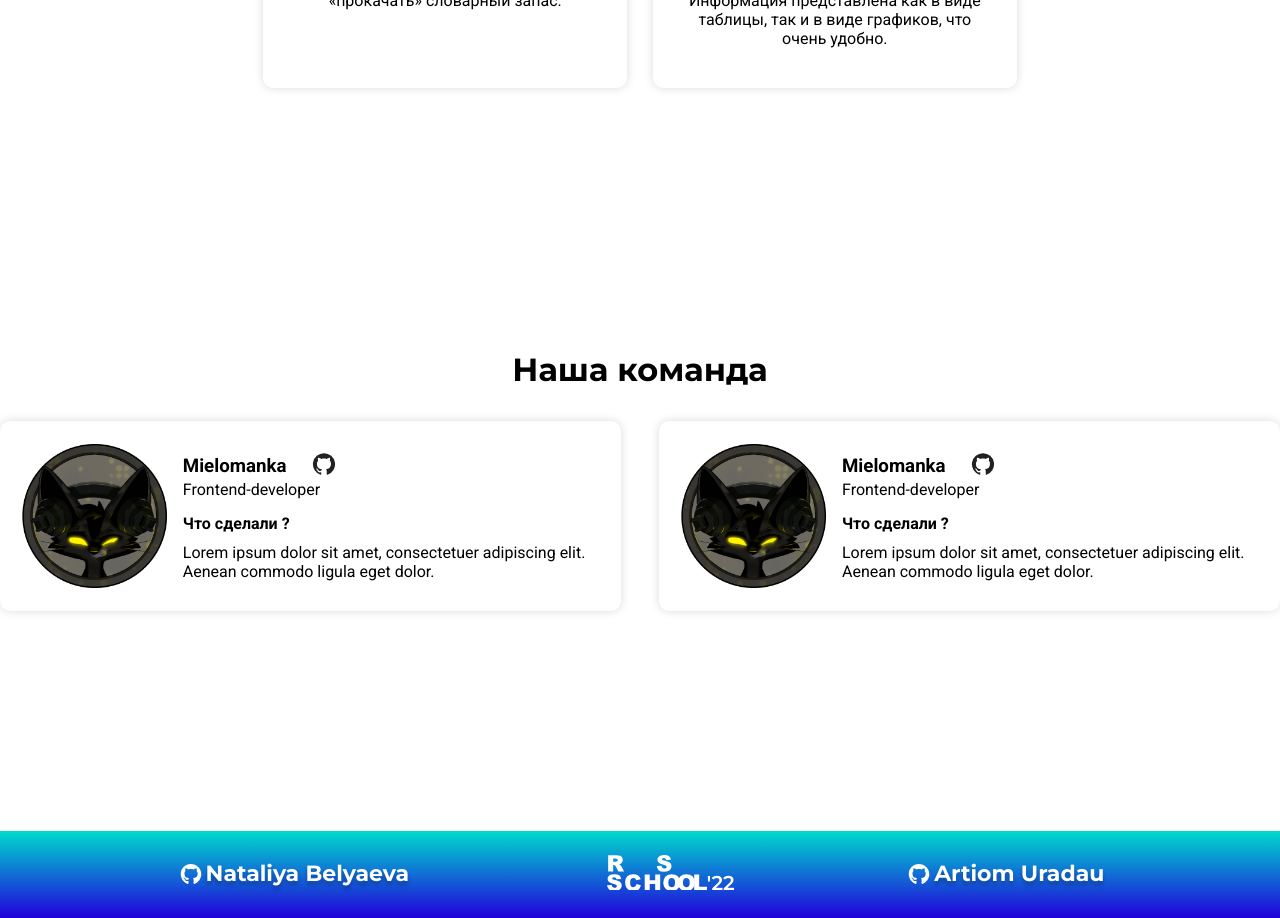
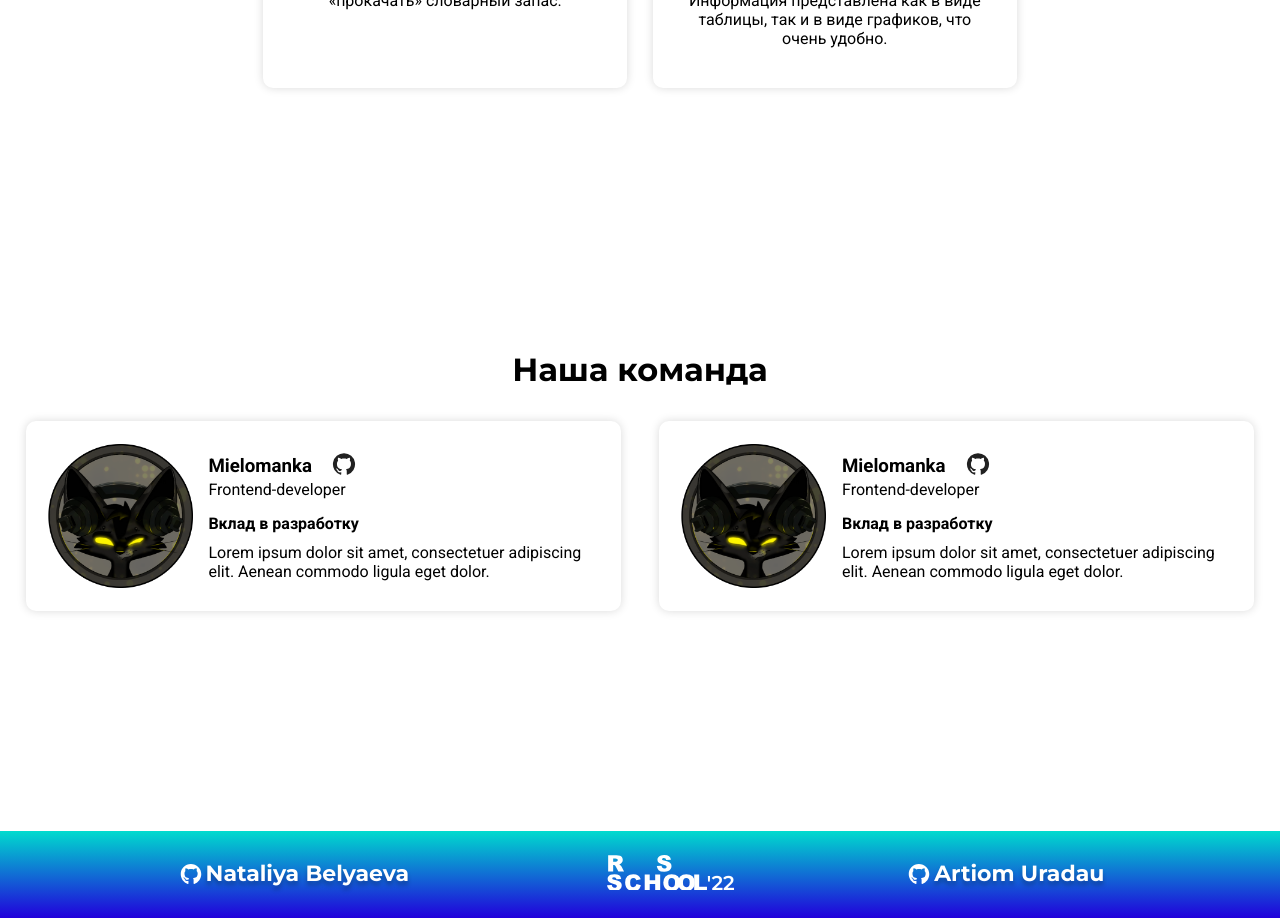
Before and after one commit to MielomankA/rslang, a React (Create React App) app: page /home in a window 1280 px wide. Shown: the part 1460-2378 px from the top of the page. Built offline with nearby package versions, Linux system fonts and the light colour scheme.

Commit message:
feat: add DeveloperCard component

```diff
--- /dev/null
+++ b/src/pages/home/DeveloperCard.scss
@@ -0,0 +1,40 @@
+@import '../../shared/scss/variables.scss';
+
+.developers__card {
+  display: flex;
+  align-items: center;
+  justify-content: center;
+  max-width: 700px;
+  border-radius: 10px;
+  padding: 20px;
+  gap: 0 1vw;
+  box-shadow: rgb(0 0 0 / 15%) 0px 0px 10px;
+}
+
+.developer__card_image {
+  width: 150px;
+  height: 150px;
+  border-radius: 50%;
+}
+
+.developer__card_name {
+  display: flex;
+  align-items: center;
+  gap: 0 20px;
+}
+
+.developer__card_work-title {
+  margin-top: 15px;
+  font-weight: 700;
+}
+
+.developer__card_characteristic {
+  margin-top: 10px;
+}
+
+@media screen and (max-width: $screen-max-width-smallest) {
+  .developer__card_image {
+    width: 100px;
+    height: 100px;
+  }
+}
--- /dev/null
+++ b/src/pages/home/DeveloperCard.tsx
@@ -0,0 +1,31 @@
+import GitHubIcon from '@mui/icons-material/GitHub';
+import { grey } from '@mui/material/colors';
+
+import { IDeveloperCardProps } from '../../shared/ts/models';
+
+import './DeveloperCard.scss';
+
+export const DeveloperCard: React.FC<IDeveloperCardProps> = ({
+  avatarUrl,
+  name,
+  githubUrl,
+  jobStatus,
+  description,
+}) => {
+  return (
+    <div className="developers__card">
+      <img src={avatarUrl} alt="" className="developer__card_image" />
+      <div className="developer__card_description">
+        <div className="developer__card_name">
+          <h3>{name}</h3>
+          <a href={githubUrl} target="_blank" rel="noreferrer noopener">
+            <GitHubIcon sx={{ color: grey[900] }} />
+          </a>
+        </div>
+        <p className="developer__card_job">{jobStatus}</p>
+        <p className="developer__card_work-title">Вклад в разработку</p>
+        <div className="developer__card_characteristic">{description}</div>
+      </div>
+    </div>
+  );
+};
--- a/src/pages/home/HomeAdvantages.scss
+++ b/src/pages/home/HomeAdvantages.scss
@@ -2,11 +2,13 @@
 
 .home__advantages {
   max-width: 1920px;
+  margin: 0 auto;
   height: 100vh;
   display: flex;
   flex-direction: column;
   align-items: center;
   justify-content: center;
+  padding: 0 2vw;
 }
 
 .home__advantages_title {
--- a/src/pages/home/HomeDevelopers.scss
+++ b/src/pages/home/HomeDevelopers.scss
@@ -2,11 +2,13 @@
 
 .home__developers {
   height: calc(100vh - 100px);
+  margin: 0 auto;
   max-width: 1920px;
   display: flex;
   flex-direction: column;
   align-items: center;
   justify-content: center;
+  padding: 0 2vw;
 }
 
 .home__developers_title {
@@ -23,48 +25,9 @@
   gap: 0 3vw;
 }
 
-.developers__card {
-  display: flex;
-  align-items: center;
-  justify-content: center;
-  max-width: 700px;
-  border-radius: 10px;
-  padding: 20px;
-  gap: 0 1vw;
-  box-shadow: rgb(0 0 0 / 15%) 0px 0px 10px;
-}
-
-.developer__card_image {
-  width: 150px;
-  height: 150px;
-  border-radius: 50%;
-}
-
-.developer__card_name {
-  display: flex;
-  align-items: center;
-  gap: 0 2vw;
-}
-
-.developer__card_work {
-  margin-top: 15px;
-  font-weight: 700;
-}
-
-.developer__card_characteristic {
-  margin-top: 10px;
-}
-
 @media screen and (max-width: $screen-max-width-medium) {
   .home__developers_content {
     flex-direction: column;
     gap: 3vh 0;
   }
 }
-
-@media screen and (max-width: $screen-max-width-smallest) {
-  .developer__card_image {
-    width: 100px;
-    height: 100px;
-  }
-}
--- a/src/pages/home/HomeDevelopers.tsx
+++ b/src/pages/home/HomeDevelopers.tsx
@@ -1,47 +1,26 @@
-import GitHubIcon from '@mui/icons-material/GitHub';
-import { grey } from '@mui/material/colors';
-
 import './HomeDevelopers.scss';
 import logoMielo from '../../assets/image/logo-mielo.png';
+import { DeveloperCard } from './DeveloperCard';
 
 export const HomeDevelopers = () => {
   return (
     <section className="home__developers">
       <h2 className="home__developers_title">Наша команда</h2>
       <div className="home__developers_content">
-        <div className="developers__card">
-          <img src={logoMielo} alt="" className="developer__card_image" />
-          <div className="developer__card_description">
-            <div className="developer__card_name">
-              <h3>Mielomanka</h3>
-              <a href="https://github.com/MielomankA" target="_blank" rel="noreferrer noopener">
-                <GitHubIcon sx={{ color: grey[900] }} />
-              </a>
-            </div>
-            <p className="developer__card_job">Frontend-developer</p>
-            <p className="developer__card_work"> Что сделали ?</p>
-            <div className="developer__card_characteristic">
-              Lorem ipsum dolor sit amet, consectetuer adipiscing elit. Aenean commodo ligula eget dolor.
-            </div>
-          </div>
-        </div>
-
-        <div className="developers__card">
-          <img src={logoMielo} alt="" className="developer__card_image" />
-          <div className="developer__card_description">
-            <div className="developer__card_name">
-              <h3>Mielomanka</h3>
-              <a href="https://github.com/MielomankA" target="_blank" rel="noreferrer noopener">
-                <GitHubIcon sx={{ color: grey[900] }} />
-              </a>
-            </div>
-            <p className="developer__card_job">Frontend-developer</p>
-            <p className="developer__card_work"> Что сделали ?</p>
-            <div className="developer__card_characteristic">
-              Lorem ipsum dolor sit amet, consectetuer adipiscing elit. Aenean commodo ligula eget dolor.
-            </div>
-          </div>
-        </div>
+        <DeveloperCard
+          avatarUrl={logoMielo}
+          name="Mielomanka"
+          githubUrl="https://github.com/MielomankA"
+          jobStatus="Frontend-developer"
+          description="Lorem ipsum dolor sit amet, consectetuer adipiscing elit. Aenean commodo ligula eget dolor."
+        />
+        <DeveloperCard
+          avatarUrl={logoMielo}
+          name="Mielomanka"
+          githubUrl="https://github.com/MielomankA"
+          jobStatus="Frontend-developer"
+          description="Lorem ipsum dolor sit amet, consectetuer adipiscing elit. Aenean commodo ligula eget dolor."
+        />
       </div>
     </section>
   );
--- a/src/pages/home/HomeIntro.scss
+++ b/src/pages/home/HomeIntro.scss
@@ -25,9 +25,14 @@
   max-width: 600px;
 }
 
+.home__intro_img {
+  width: 600px;
+}
+
 @media screen and (max-width: $screen-max-width-medium) {
   .home__intro {
     font-size: 16px;
+    gap: 10vh;
   }
 
   .home__intro_title {
```
Also changed, not shown: src/shared/ts/models.ts (+8 -0 lines), src/assets/svg/home-intro.svg.
